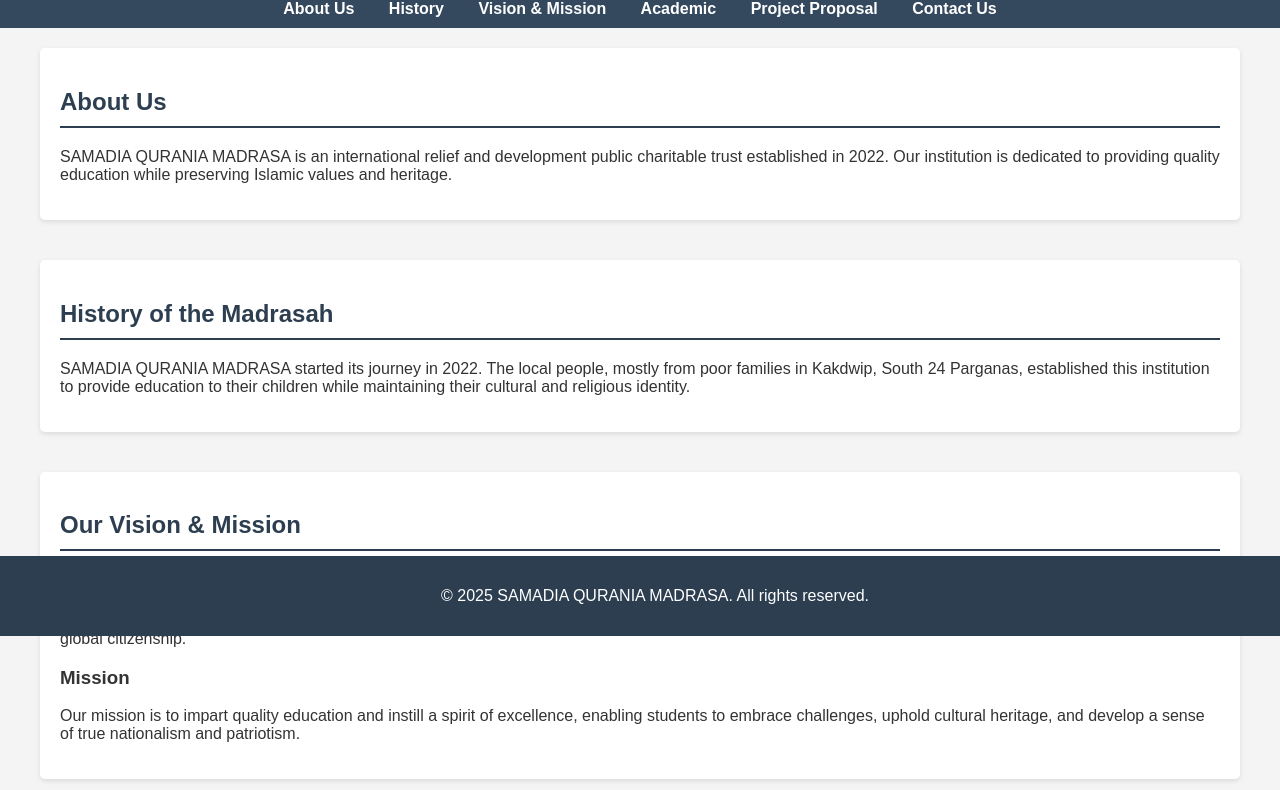
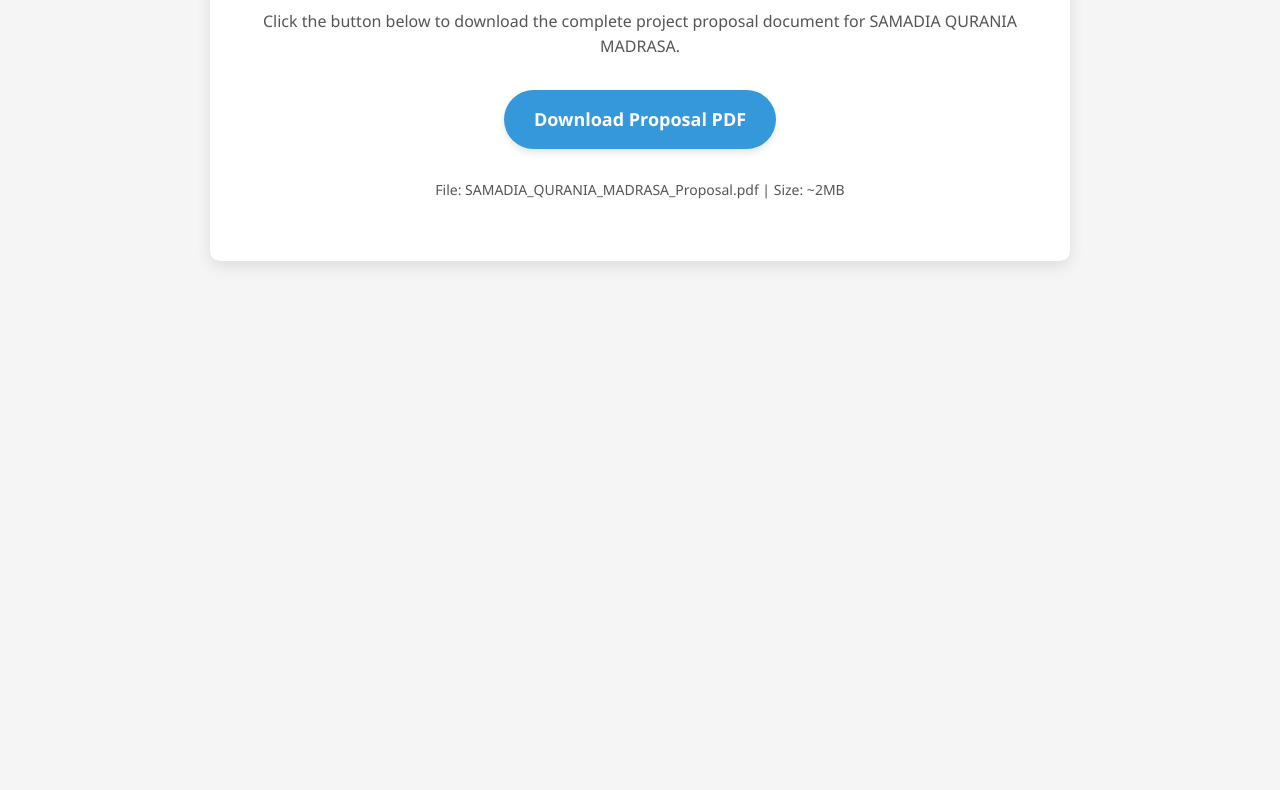
Before and after one commit to Tarafdarand/samadiaquaraniamadarasa, a plain HTML site: page index.html in a window 1280 px wide. Shown: the part 164-954 px from the top of the page. After the commit the page ends 800 px from the top, so only its background shows below. Drawn offline with Linux system fonts and the light colour scheme.

Commit message:
Update index.html

```diff
--- a/index.html
+++ b/index.html
@@ -3,148 +3,75 @@
 <head>
   <meta charset="UTF-8">
   <meta name="viewport" content="width=device-width, initial-scale=1.0">
-  <title>SAMADIA QURANIA MADRASA</title>
+  <title>SAMADIA QURANIA MADRASA - Project Proposal</title>
   <style>
     body {
-      font-family: Arial, sans-serif;
+      font-family: 'Segoe UI', Tahoma, Geneva, Verdana, sans-serif;
       margin: 0;
       padding: 0;
-      background-color: #f4f4f4;
+      background-color: #f5f5f5;
       color: #333;
+      line-height: 1.6;
     }
-    header {
-      background-color: #2c3e50;
-      color: #fff;
-      padding: 20px;
+    .container {
+      max-width: 800px;
+      margin: 50px auto;
+      padding: 30px;
+      background: white;
+      border-radius: 10px;
+      box-shadow: 0 5px 15px rgba(0,0,0,0.1);
       text-align: center;
     }
-    nav {
-      background-color: #34495e;
-      padding: 10px;
-      text-align: center;
+    h1 {
+      color: #2c3e50;
+      margin-bottom: 20px;
     }
-    nav a {
-      color: #fff;
-      margin: 0 15px;
+    p {
+      margin-bottom: 30px;
+      color: #555;
+    }
+    .download-btn {
+      display: inline-block;
+      padding: 15px 30px;
+      background-color: #3498db;
+      color: white;
       text-decoration: none;
+      border-radius: 50px;
       font-weight: bold;
+      font-size: 18px;
+      transition: all 0.3s ease;
+      box-shadow: 0 4px 6px rgba(0,0,0,0.1);
     }
-    nav a:hover {
-      text-decoration: underline;
+    .download-btn:hover {
+      background-color: #2980b9;
+      transform: translateY(-3px);
+      box-shadow: 0 6px 12px rgba(0,0,0,0.15);
     }
-    .container {
-      padding: 20px;
-      max-width: 1200px;
-      margin: 0 auto;
-      padding-bottom: 60px; /* Prevents footer overlap */
+    .download-btn:active {
+      transform: translateY(1px);
     }
-    .section {
-      margin-bottom: 40px;
-      background-color: #fff;
-      padding: 20px;
-      border-radius: 5px;
-      box-shadow: 0 2px 5px rgba(0,0,0,0.1);
-    }
-    .section h2 {
-      color: #2c3e50;
-      border-bottom: 2px solid #2c3e50;
-      padding-bottom: 10px;
-    }
-    .download-section {
-      text-align: center;
-      margin-top: 20px;
-    }
-    .download-link {
-      display: inline-block;
-      padding: 10px 20px;
-      background-color: #2c3e50;
-      color: #fff;
-      text-decoration: none;
-      border-radius: 5px;
-      font-weight: bold;
-      transition: background-color 0.3s;
-    }
-    .download-link:hover {
-      background-color: #34495e;
-    }
-    footer {
-      background-color: #2c3e50;
-      color: #fff;
-      text-align: center;
-      padding: 15px;
-      position: fixed;
-      bottom: 0;
-      width: 100%;
-    }
-    @media (max-width: 768px) {
-      nav a {
-        display: block;
-        margin: 10px 0;
-      }
-      .container {
-        padding: 10px;
-      }
+    .file-info {
+      margin-top: 30px;
+      font-size: 14px;
+      color: #777;
     }
   </style>
 </head>
 <body>
-  <header>
-    <h1>SAMADIA QURANIA MADRASA</h1>
-    <p>Inspiring Minds, Transforming Lives</p>
-  </header>
-  <nav>
-    <a href="#about">About Us</a>
-    <a href="#history">History</a>
-    <a href="#vision-mission">Vision & Mission</a>
-    <a href="#academic">Academic</a>
-    <a href="#project-proposal">Project Proposal</a>
-    <a href="#contact">Contact Us</a>
-  </nav>
   <div class="container">
-    <section id="about" class="section">
-      <h2>About Us</h2>
-      <p>SAMADIA QURANIA MADRASA is an international relief and development public charitable trust established in 2022. Our institution is dedicated to providing quality education while preserving Islamic values and heritage.</p>
-    </section>
-    <section id="history" class="section">
-      <h2>History of the Madrasah</h2>
-      <p>SAMADIA QURANIA MADRASA started its journey in 2022. The local people, mostly from poor families in Kakdwip, South 24 Parganas, established this institution to provide education to their children while maintaining their cultural and religious identity.</p>
-    </section>
-    <section id="vision-mission" class="section">
-      <h2>Our Vision & Mission</h2>
-      <h3>Vision</h3>
-      <p>Our vision is to create a conducive learning environment that nurtures the growth of well-rounded individuals imbued with the values of humanity, responsibility, and global citizenship.</p>
-      <h3>Mission</h3>
-      <p>Our mission is to impart quality education and instill a spirit of excellence, enabling students to embrace challenges, uphold cultural heritage, and develop a sense of true nationalism and patriotism.</p>
-    </section>
-    <section id="academic" class="section">
-      <h2>Academic</h2>
-      <p>SAMADIA QURANIA MADRASA offers a comprehensive curriculum that includes:</p>
-      <ul>
-        <li>Arabic, Urdu, English, and Bengali as mediums of instruction</li>
-        <li>Subjects like Al Aqaid (Belief in Islam), Fiqh (Jurisprudence), Tazkiya (Moral Lessons), and Quran Studies</li>
-        <li>Vocational training and computer education</li>
-        <li>Modern education alongside traditional Islamic teachings</li>
-      </ul>
-    </section>
-    <section id="project-proposal" class="section">
-      <h2>PROJECT PROPOSAL</h2>
-      <p>To learn more about our vision and development plans, you can download the full project proposal document.</p>
-      <div class="download-section">
-        <a href="https://raw.githubusercontent.com/Tarafdarand/samadia-qurania-madrasa/main/Proposed_Project_SAMADIA_QURANIA_MADRASA.pdf"
-   download="SAMADIA_Proposal.pdf">
-   Download PDF
-        </a>
-      </div>
-    </section>
-    <section id="contact" class="section">
-      <h2>Contact Us</h2>
-      <p><strong>Address:</strong> Village- Bishalakshmipur, P.O.- Bishalakshmipur, P.S.- Kakdwip, District- South 24 Parganas, West Bengal, India.</p>
-      <p><strong>Email:</strong> example@samadiamadrasa.com</p>
-      <p><strong>Phone:</strong> +91 XXXXXXXXXX</p>
-    </section>
+    <h1>Download Project Proposal</h1>
+    <p>Click the button below to download the complete project proposal document for SAMADIA QURANIA MADRASA.</p>
+
+    <!-- Single Download Button with Google Drive Link -->
+    <a href="https://drive.google.com/uc?export=download&id=1r7oHOlNIFtyIa4zLSGy7DmfR_GM3oXuf"
+       class="download-btn"
+       download="SAMADIA_QURANIA_MADRASA_Proposal.pdf">
+       Download Proposal PDF
+    </a>
+
+    <div class="file-info">
+      <p>File: SAMADIA_QURANIA_MADRASA_Proposal.pdf | Size: ~2MB</p>
+    </div>
   </div>
-  <footer>
-    <p>&copy; 2025 SAMADIA QURANIA MADRASA. All rights reserved.</p>
-  </footer>
 </body>
 </html>
```
